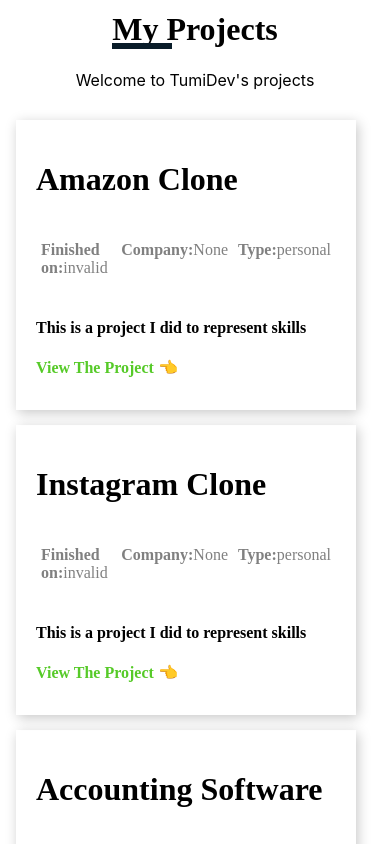
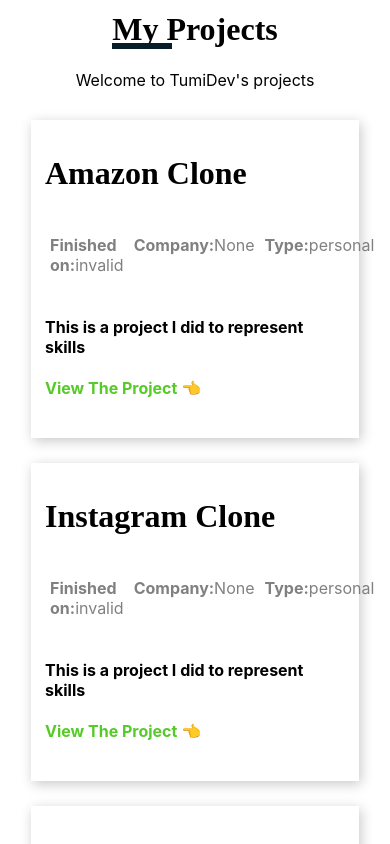
Before and after one commit to UnityGameDesign-max/tumi-portfolio, a React (Create React App) app: page / in a window 390 px wide. Shown: the part 2080-2924 px from the top of the page. Built offline with nearby package versions, Linux system fonts and the light colour scheme.

Commit message:
updated ProjectCard css file

```diff
--- a/src/ProjectCard/ProjectCard.css
+++ b/src/ProjectCard/ProjectCard.css
@@ -37,15 +37,36 @@
     .project__card{
         display: flex;
         flex-direction: column;
-        margin-left:16px;
-        padding: 20px;
+        margin-left:auto;
+        margin-right: auto;
+        padding: 14px;
         width: 300px;
-        height: 250px;
+        height: 290px;
         box-shadow: 2px 3px 12px rgba(0, 0, 0, 0.219);
         transition: transform 9ms ease-in-out;
-        margin-bottom: 15px;
-        font-family: Montserrat;
+        margin-bottom: 25px;
+
 
     }
 
 }
+
+
+@media only screen and (max-width: 769px){
+
+    .project__card{
+        display: flex;
+        flex-direction: column;
+        margin-left:auto;
+        margin-right: auto;
+        padding: 14px;
+        width: 300px;
+        height: 290px;
+        box-shadow: 2px 3px 12px rgba(0, 0, 0, 0.219);
+        transition: transform 9ms ease-in-out;
+        margin-bottom: 25px;
+
+
+    }
+
+}
```
